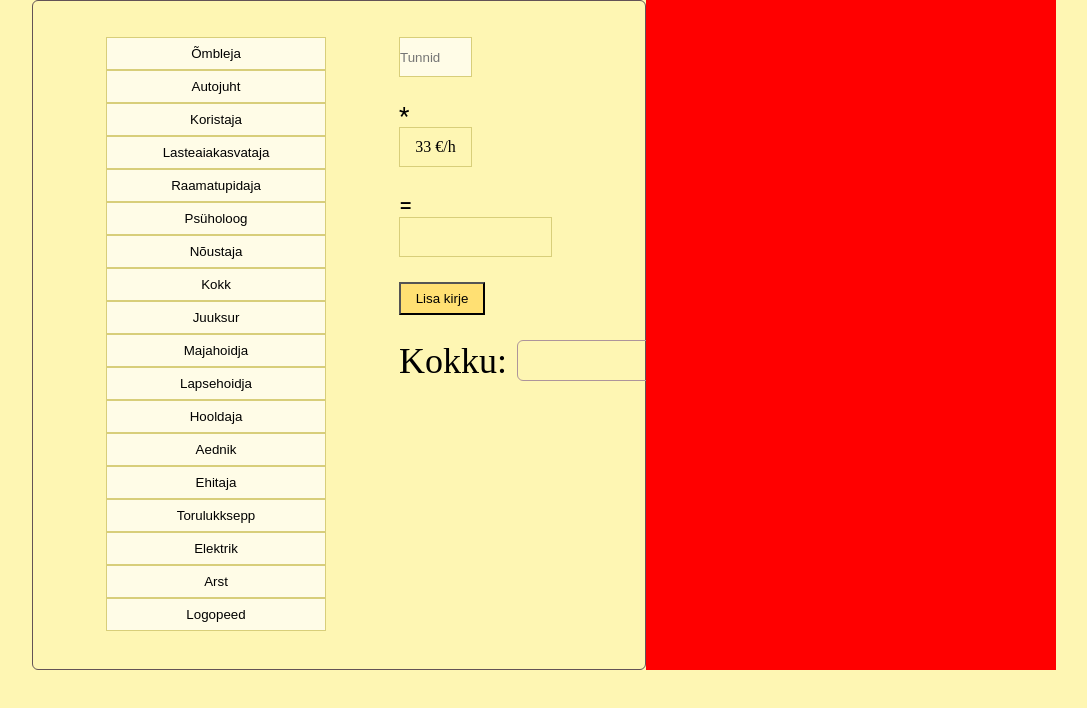
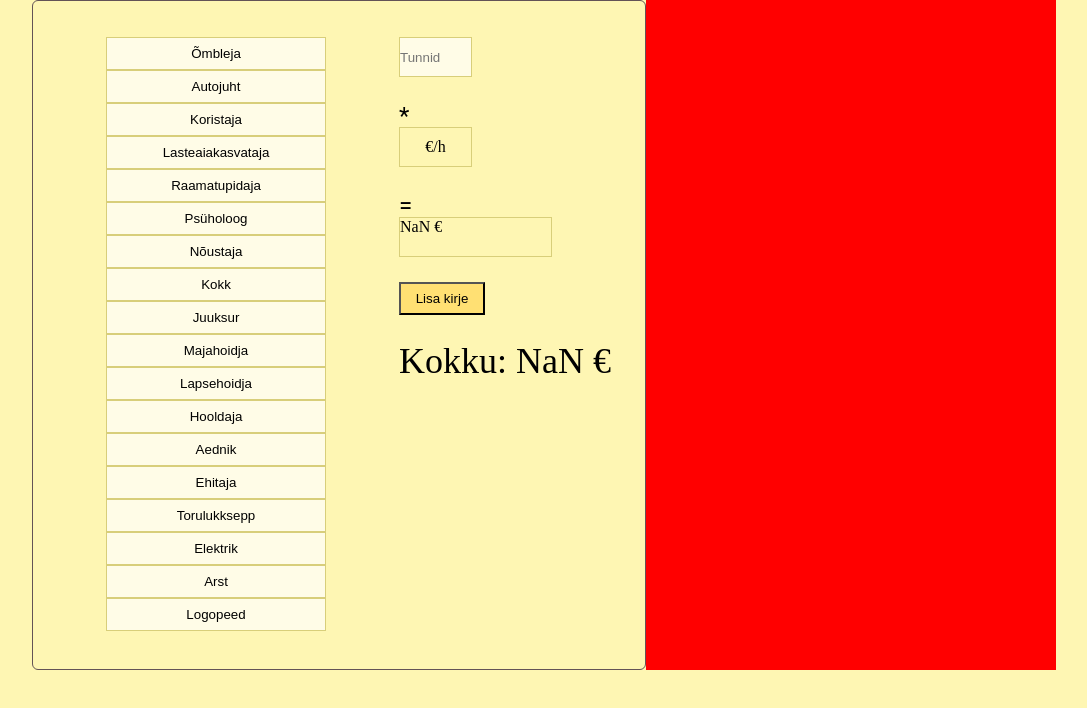
Before and after one commit to MTUEma/Kalkulaator, a plain HTML site: page index.html in a window 1280 px wide. Both pictures are taken after a click on the button "Lisa kirje". Shown: the whole page, without its empty margins (96-1183 px from the left). Drawn offline with Linux system fonts and the light colour scheme; no server answers.

Commit message:
added calculator

```diff
--- a/index.html
+++ b/index.html
@@ -15,7 +15,7 @@
             <div class="infocontainer">
             <div class="info">
                 <div class="scroll" id="scroll">
-                    <button class="job" id="DBL359" onclick="setOcupation(this.value, this.id, this.id)">Õmbleja</button>
+                    <button class="job" id="DBL359" onclick="setOcupation(this.value, this.id)">Õmbleja</button>
                     <button class="job" id="DBL401" onclick="setOcupation(this.value, this.id)">Autojuht</button>
                     <button class="job" id="DBL415" onclick="setOcupation(this.value, this.id)">Koristaja</button>
                     <button class="job" id="DBL77" onclick="setOcupation(this.value, this.id)">Lasteaiakasvataja</button>
@@ -37,15 +37,15 @@
             </div>
 
                 <div class="calculator">
-                    <input class="hours" type="number" placeholder="Tunnid"><br>
+                    <input class="hours" id="hours" type="number" placeholder="Tunnid" oninput="calculate()"><br>
                     <div class="multiply">*</div>
-                    <div class="hrs" id="hrs">33 €/h</div>
+                    <div class="hrs" id="hrs" value="0">€/h</div>
                     <div class="equals">=</div>
-                    <div class="total_amount"></div>
+                    <div class="total_amount" id="total_amount"></div>
                     <div class="space"></div>
-                    <button class="button" type="button" >Lisa kirje</button>
+                    <button class="button" type="button" onclick="add()">Lisa kirje</button>
                     <div class="total_box">
-                    <div class="total">Kokku:
+                    <div class="total" id="total" value="0">Kokku:
                         <div class="total_box_emty"></div>
                         <div class="number"></div>
                     </div>
--- a/stuff.js
+++ b/stuff.js
@@ -2,6 +2,8 @@ var i = 0
 var hourly
 var ocupation
 var button
+var selectedOcupationId
+var total = 0
 
 function getData() {
     fetch('http://andmebaas.stat.ee/sdmx-json/data/PA633/DBL213+DBL401+DBL415+57+58+70+DBL77+DBL85+DBL113+DBL114+DBL120+DBL245+DBL248+DBL252+DBL275+DBL285+DBL302+DBL313+DBL315+DBL343+DBL359+DBL272.3.1/all?startTime=2014&endTime=2014')
@@ -53,6 +55,7 @@ function getData() {
 }
 window.onload = getData
 
+
 function setOcupation(hourly, id) {
     var hrs = document.getElementById('hrs')
     hourly = parseFloat(hourly)
@@ -69,11 +72,40 @@ function setOcupation(hourly, id) {
     button = document.getElementById(id)
     button.style.backgroundColor = "#8AE1FC"
 
+    selectedOcupationId = id
+
 }
 
 
 
-//hourly = hourly[0]
-//hourly = hourly[0].toFixed(2)
+function calculate() {
+    var getHoursValue = document.getElementById('hours').value
+    var getPay = document.getElementById('hrs').getAttribute('value')
+    var pay = parseFloat(getPay)
+    var hours = parseFloat(getHoursValue)
+    var sallary = pay * hours
+    sallary = sallary.toFixed(2)
 
-//document.getElementsByClassName("job").addEventListener("click", setOcupation(this.id))
+    var workPay = document.getElementById('total_amount')
+    workPay.innerHTML = sallary + ' €'
+
+    workPay.setAttribute('value', sallary)
+
+}
+
+
+function add() {
+    calculate()
+    var sallary = document.getElementById('total_amount').getAttribute('value')
+    var getTotal = document.getElementById('total')
+    sallary = parseFloat(sallary)
+    total =  total + sallary
+    console.log(total)
+
+    getTotal.innerHTML = 'Kokku: ' + total.toFixed(2) + ' €'
+
+    console.log(sallary)
+    console.log(selectedOcupationId)
+
+
+}
```
